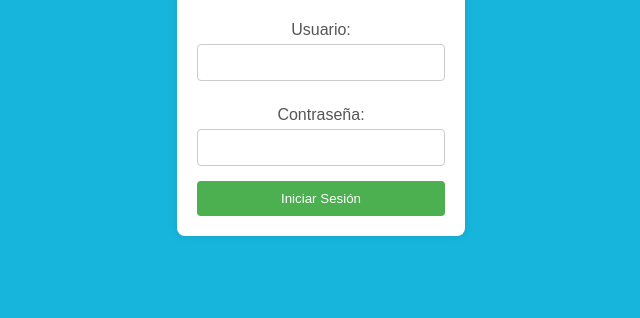
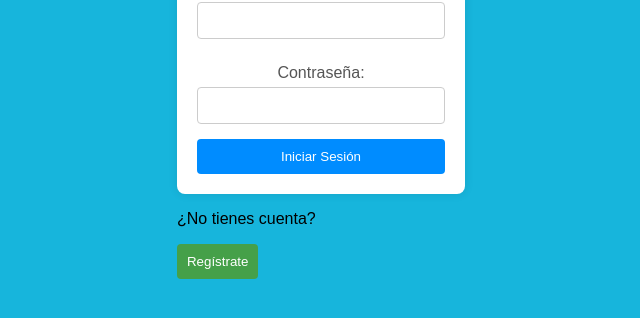
Before and after one commit to CAPi0807/PWM, a plain HTML site: page CODIGO-HTML/PAGINAS/Log_in.html in a window 1280 px wide. Shown: the part 326-644 px from the top of the page, without its empty margins (339-979 px from the left). Drawn offline with Linux system fonts and the light colour scheme.

Commit message:
Añadido botón a registro

```diff
--- a/CODIGO-HTML/PAGINAS/Log_in.html
+++ b/CODIGO-HTML/PAGINAS/Log_in.html
@@ -49,7 +49,7 @@
     }
 
     button {
-        background-color: #4caf50;
+        background-color: #008cff;
         color: #fff;
         padding: 10px;
         border: none;
@@ -59,6 +59,10 @@
     }
 
     button:hover {
+        background-color: #45a049;
+    }
+
+    .A_registrarse button{
         background-color: #45a049;
     }
     </style>
@@ -76,6 +80,14 @@
                     <button type="submit">Iniciar Sesión</button>
                 </form>
             </div>
+            <div class="A_registrarse">
+                <p>
+                    ¿No tienes cuenta?
+                </p>
+                <button>
+                    Regístrate
+                </button>
+            </div>
         </main>
     </body>
 </html>
```
